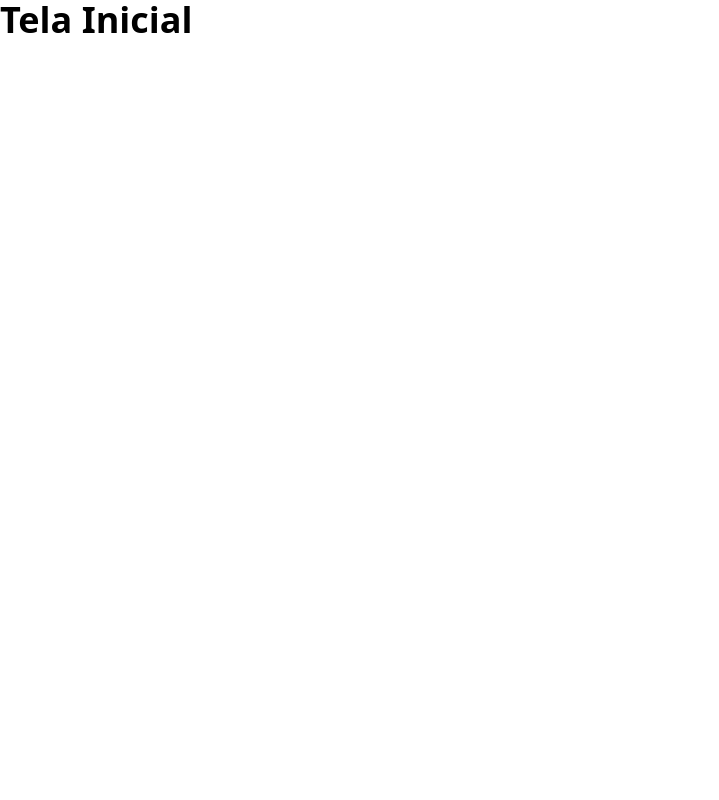
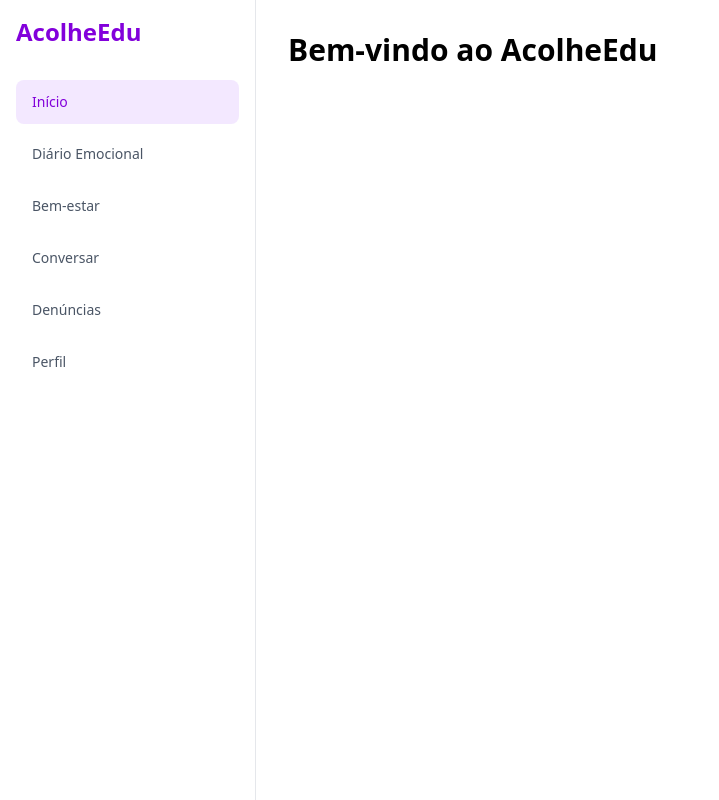
Before and after one commit to LucasHenriqueAl/acolheEdu, a React (Vite) app: page /inicio in a window 1280 px wide. Shown: the whole page, without its empty margins (0-719 px from the left). Built offline with nearby package versions, Linux system fonts and the light colour scheme.

Commit message:
adicionado o componente menu vertical para ser usada na tela incial

```diff
--- /dev/null
+++ b/src/components/MenuVertical.tsx
@@ -0,0 +1,68 @@
+export default function MenuVertical() {
+  return (
+    <aside className="w-64 min-h-screen border-r border-gray-200 bg-white p-4">
+
+      <h2 className="mb-8 text-2xl font-bold text-purple-700">
+        AcolheEdu
+      </h2>
+
+      <ul className="space-y-2">
+
+        <li>
+          <a
+            href="#"
+            className="block rounded-lg bg-purple-100 px-4 py-3 text-sm font-medium text-purple-700"
+          >
+            Início
+          </a>
+        </li>
+
+        <li>
+          <a
+            href="#"
+            className="block rounded-lg px-4 py-3 text-sm font-medium text-gray-600 hover:bg-purple-50 hover:text-purple-700"
+          >
+            Diário Emocional
+          </a>
+        </li>
+
+        <li>
+          <a
+            href="#"
+            className="block rounded-lg px-4 py-3 text-sm font-medium text-gray-600 hover:bg-purple-50 hover:text-purple-700"
+          >
+            Bem-estar
+          </a>
+        </li>
+
+        <li>
+          <a
+            href="#"
+            className="block rounded-lg px-4 py-3 text-sm font-medium text-gray-600 hover:bg-purple-50 hover:text-purple-700"
+          >
+            Conversar
+          </a>
+        </li>
+
+        <li>
+          <a
+            href="#"
+            className="block rounded-lg px-4 py-3 text-sm font-medium text-gray-600 hover:bg-purple-50 hover:text-purple-700"
+          >
+            Denúncias
+          </a>
+        </li>
+
+        <li>
+          <a
+            href="#"
+            className="block rounded-lg px-4 py-3 text-sm font-medium text-gray-600 hover:bg-purple-50 hover:text-purple-700"
+          >
+            Perfil
+          </a>
+        </li>
+
+      </ul>
+    </aside>
+  )
+}
--- a/src/pages/TelaInicial.tsx
+++ b/src/pages/TelaInicial.tsx
@@ -1,7 +1,17 @@
+import MenuVertical from '../components/MenuVertical'
+
 export function TelaInicial() {
   return (
-    <h1 className="text-4xl font-bold">
-      Tela Inicial
-    </h1>
+     <div className="flex">
+
+      <MenuVertical />
+
+      <main className="flex-1 p-8">
+        <h1 className="text-3xl font-bold">
+          Bem-vindo ao AcolheEdu
+        </h1>
+      </main>
+
+    </div>
   )
 }
```
